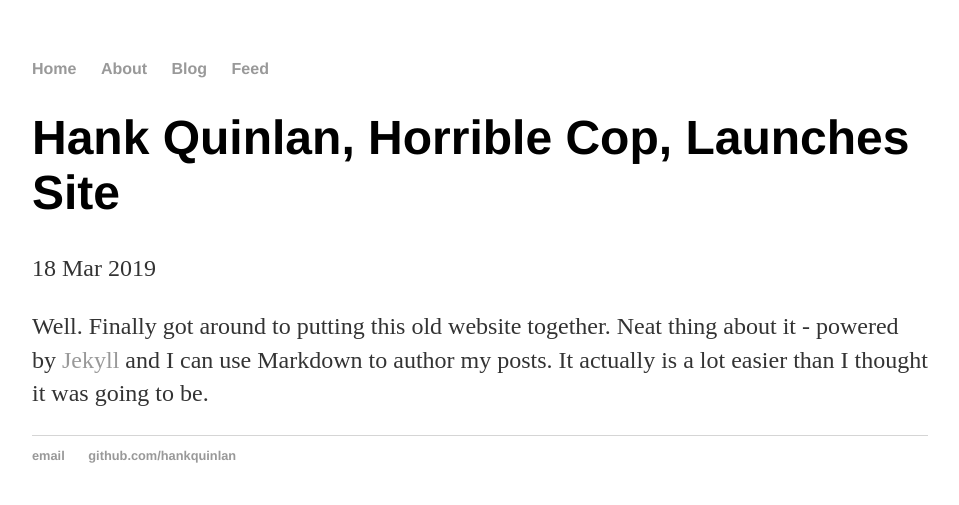
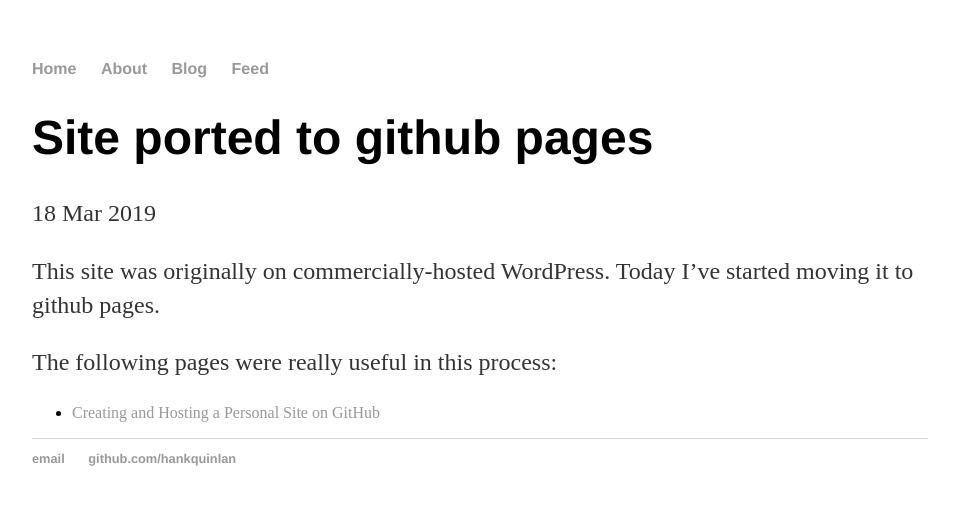
Before and after one commit to claremacrae/claremacrae.github.io, a Jekyll site: the page built from _posts/2019-03-18-hank-quinlan-site-launched.md, in a window 1280 px wide. Shown: the top 505 px of the page, without its empty margins (160-1119 px from the left). Built offline with Jekyll 4.4.1, drawn with Linux system fonts in a browser that asks for light colours.

Commit message:
Update contents (but not filename) of first blog post

```diff
--- a/_posts/2019-03-18-hank-quinlan-site-launched.md
+++ b/_posts/2019-03-18-hank-quinlan-site-launched.md
@@ -1,7 +1,11 @@
 ---
 layout: post
-title: "Hank Quinlan, Horrible Cop, Launches Site"
+title: "Site ported to github pages"
 date: 2019-03-18
 ---
 
-Well. Finally got around to putting this old website together. Neat thing about it - powered by [Jekyll](http://jekyllrb.com) and I can use Markdown to author my posts. It actually is a lot easier than I thought it was going to be.
+This site was originally on commercially-hosted WordPress. Today I've started moving it to github pages.
+
+The following pages were really useful in this process:
+
+* [Creating and Hosting a Personal Site on GitHub](http://jmcglone.com/guides/github-pages/)
```
